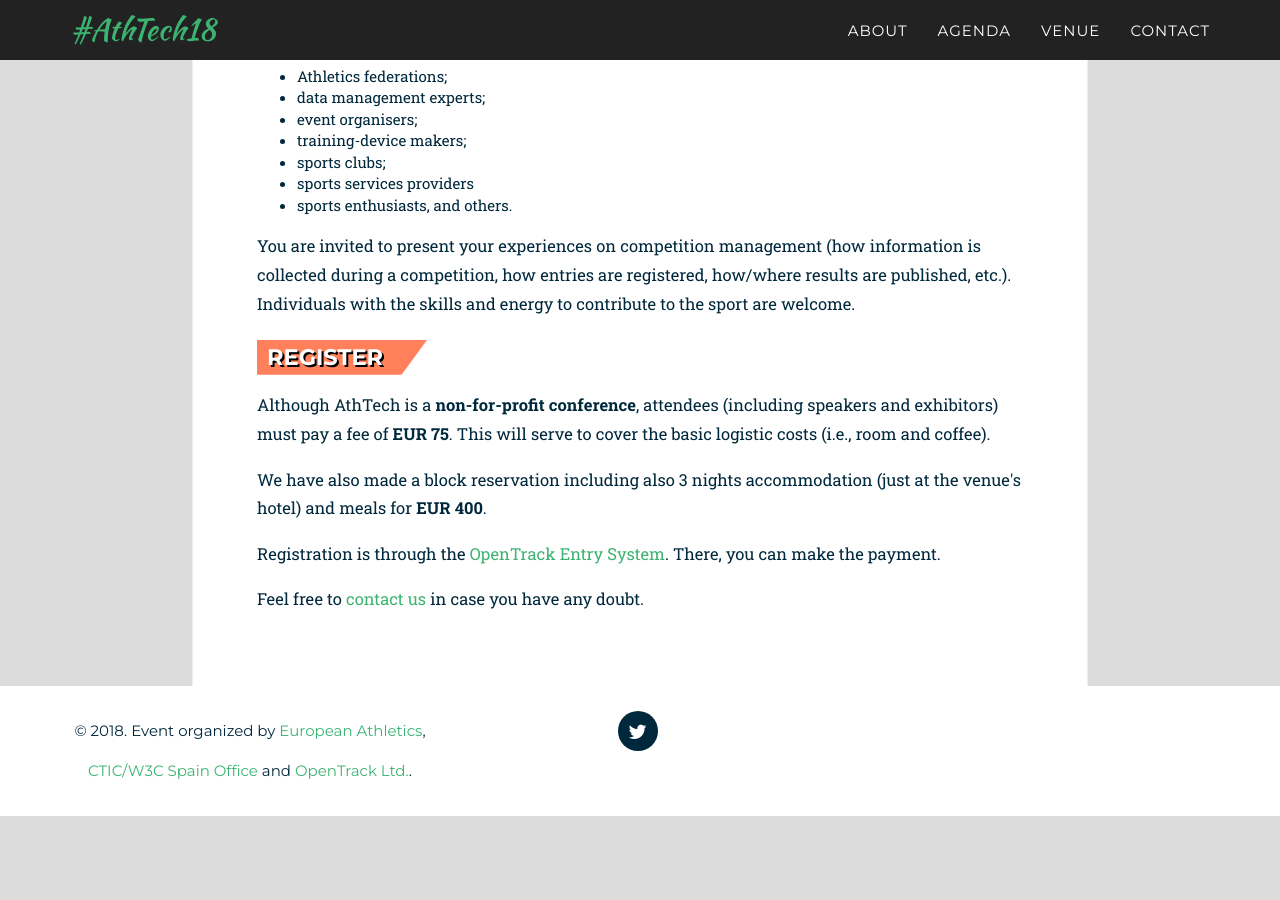
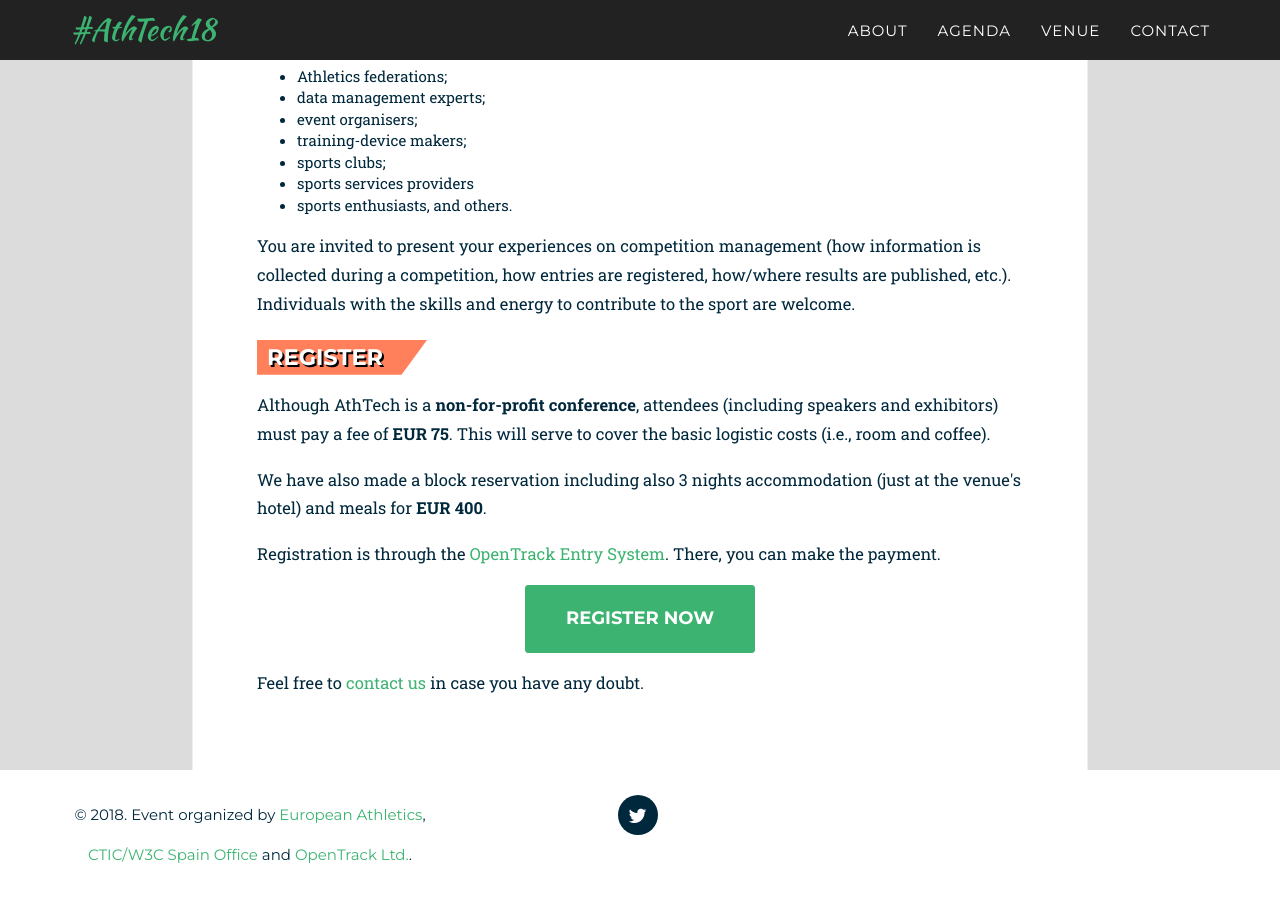
Before and after one commit to openath/athtech, a Jekyll site: the page built from _2018_pages/about.html, in a window 1280 px wide and 900 px high, scrolled down 1668 px. Built offline with Jekyll 4.4.1, drawn with Linux system fonts in a browser that asks for light colours; some web fonts are replaced; before the commit the page ends 2484 px from its top, so only the background shows below that.

Commit message:
A big button for registration

```diff
--- a/_2018_pages/about.html
+++ b/_2018_pages/about.html
@@ -71,6 +71,8 @@ title: About AthTech18
 
       <p>Registration is through the <a href="https://entries.opentrack.run/2018/athtech/">OpenTrack Entry System</a>. There, you can make the payment.</p>
 
+      <center><a href="https://entries.opentrack.run/2018/athtech/" class="page-scroll btn btn-xl">Register Now</a></center>
+
       <p>Feel free to <a href="http://athtech.run/#contact">contact us</a> in case you have any doubt.</p>
 
     </section>
```
